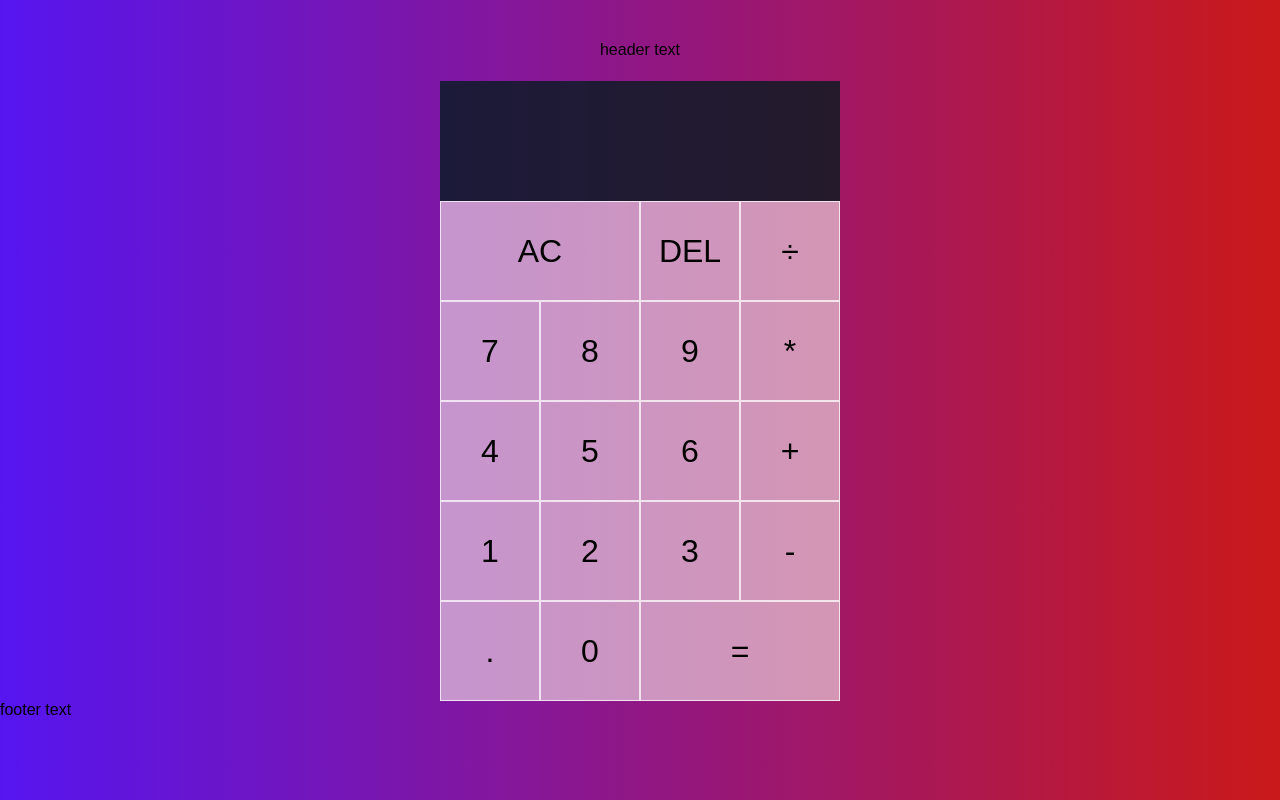
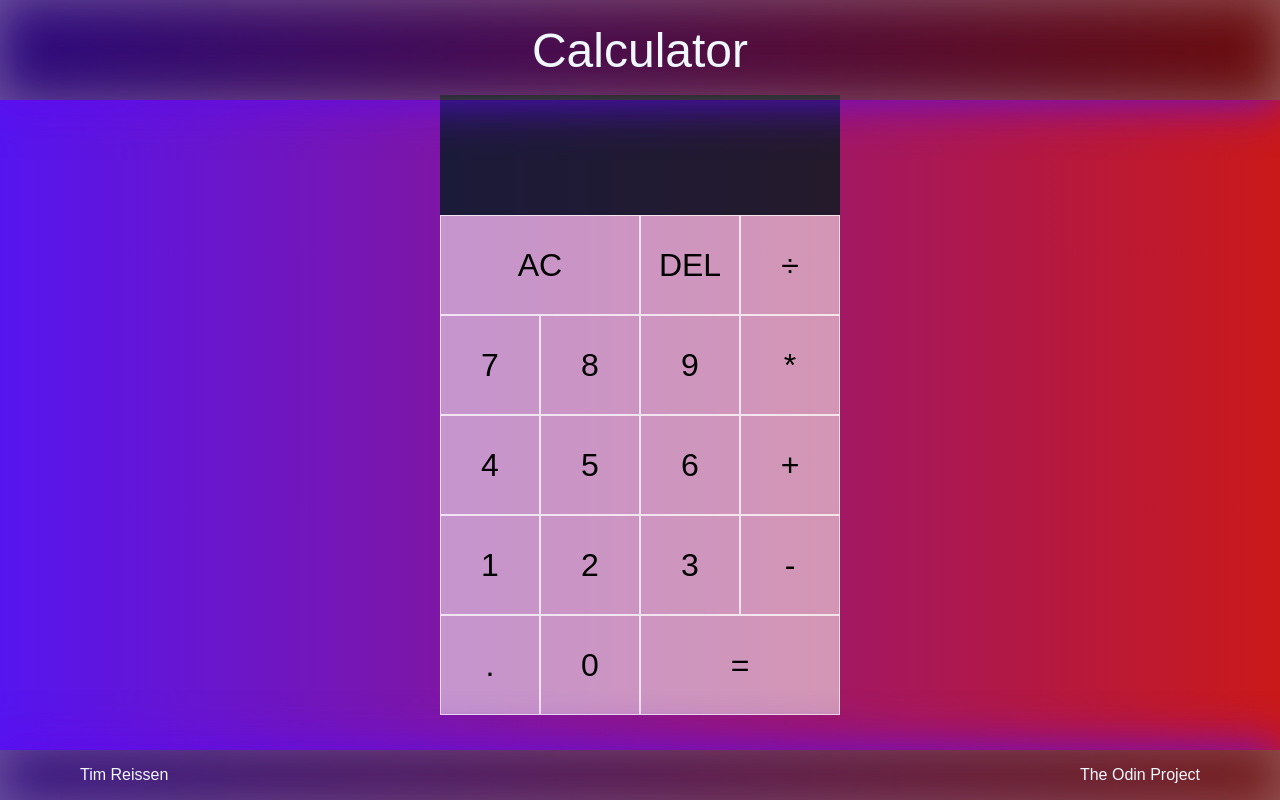
Before and after one commit to treissen/odin-calculator, a plain HTML site: page index.html in a window 1280 px wide. Drawn offline with Linux system fonts and the light colour scheme.

Commit message:
update styling

```diff
--- a/index.html
+++ b/index.html
@@ -10,7 +10,7 @@
 </head>
 <body>
     <div class="container">
-        <div class="header"> header text</div>
+        <div class="header"> Calculator</div>
         <div class="calculatorGrid">
             <div class="output">
                 <div data-previousOperand class="previousOperand"></div>
@@ -35,7 +35,10 @@
             <button data-number>0</button>
             <button data-equals class="span2">=</button>
         </div>
-        <div class="footer">footer text</div>
+        <div class="footer">
+            <div class="footerLeft">Tim Reissen</div>
+            <div class="footerRight">The Odin Project</div>
+        </div>
     </div>
 
 </body>
--- a/styles.css
+++ b/styles.css
@@ -1,7 +1,7 @@
 *, *::before, *::after {
     box-sizing: border-box;
     font-family: Arial, Helvetica, sans-serif;
-    font-weight: normal;
+
 }
 body {
     padding: 0;
@@ -12,21 +12,43 @@ body {
     display: flex;
     flex-direction: column;
     justify-content: center;
+    align-items: center;
     min-height: 100vh;
+
+}
+.header, .footer {
+    color:aliceblue;
+    display: flex;
+    width: 100vw;
+    justify-content: center;
+    align-items: center;
+    background-color: rgba(0, 0, 0, 0.479);
+    box-shadow: inset 0 0 50px rgba(237, 226, 226, 0.363), 0 0 50px rgba(93, 8, 240, 0.9);
 }
 .header {
+    font-size: 3rem;
+    font-weight: 300;
+    position: absolute;
+    top: 0;
+    height: 100px;
+}
+.footer {
     display: flex;
     position: absolute;
-    top: 0;
-    width: 100vw;
-    height: 100px;
-    justify-content: center;
-    align-items: center;
+    bottom: 0;
+    height: 50px;
+}
+.footerLeft{
+    position: absolute;
+    left: 5rem;
+}
+.footerRight {
+    position: absolute;
+    right: 5rem;
 }
 .calculatorGrid {
+    padding-top: 10px;
     display: grid;
-    justify-content: center;
-    align-content: center;
     grid-template-columns: repeat(4, 100px);
     grid-template-rows: minmax(120px, auto) repeat(5, 100px);
 }
```
